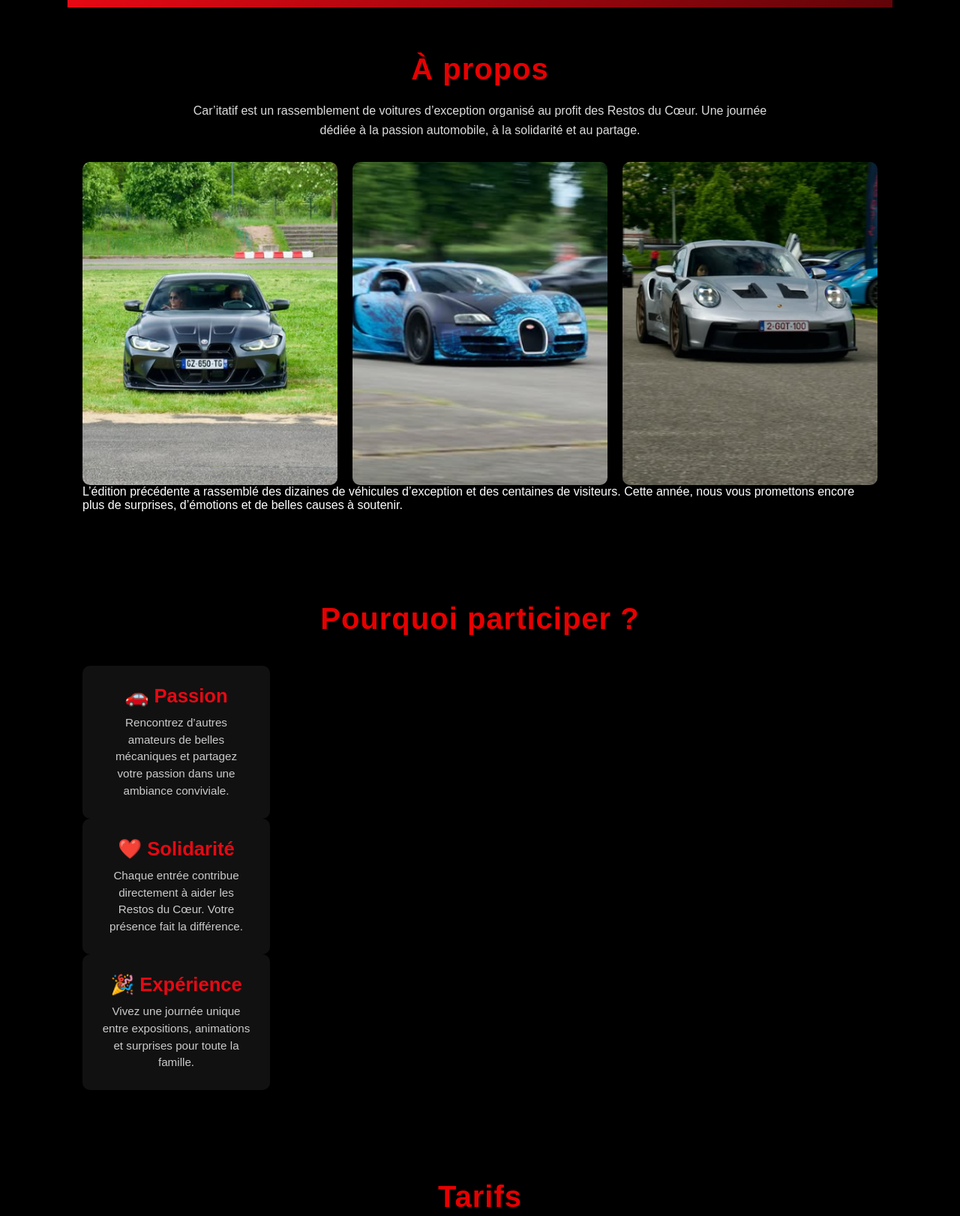
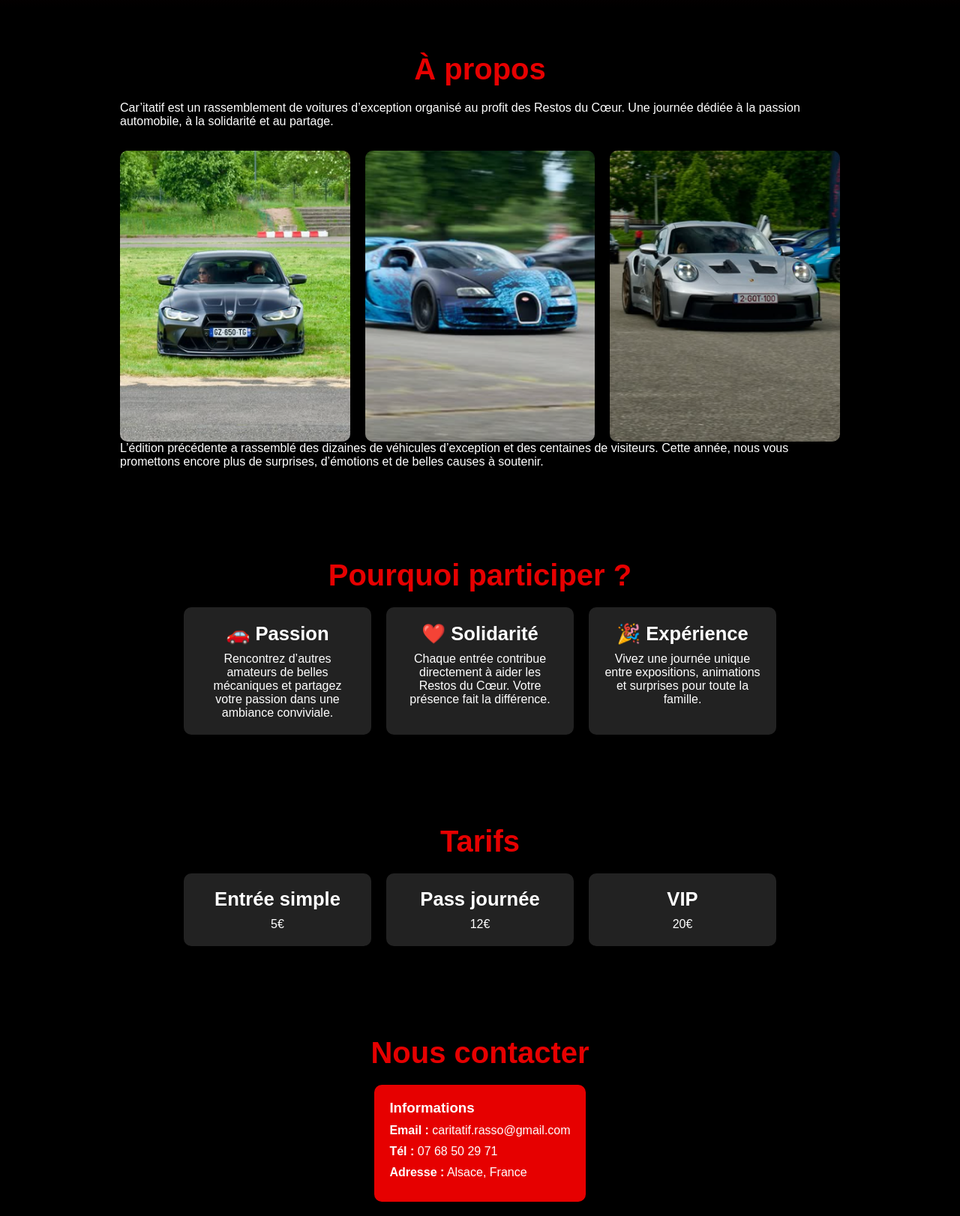
Before and after one commit to caritatifrasso-prog/car-itatif, a plain HTML site: page index.html in a window 1280 px wide. Shown: the part 880-2502 px from the top of the page at 75% size. Drawn offline with Linux system fonts and the light colour scheme.

Commit message:
Update style.css

```diff
--- a/style.css
+++ b/style.css
@@ -7,12 +7,11 @@
 
 html, body {
   width: 100%;
-  min-height: 100%;
-  background-color: #000;
-  color: #fff;
-  overflow-x: hidden;
+  min-height: 100%;          /* assure un fond sur toute la hauteur */
+  background-color: #000;    /* fond noir global */
+  color: #fff;               /* texte blanc par défaut */
+  overflow-x: hidden;        /* évite le scroll horizontal */
   font-family: Arial, sans-serif;
-  scroll-behavior: smooth;
 }
 
 /* HEADER */
@@ -21,8 +20,7 @@ header {
   justify-content: space-between;
   align-items: center;
   padding: 15px 30px;
-  background: rgba(0, 0, 0, 0.95);
-  backdrop-filter: blur(6px);
+  background: #000;
   position: sticky;
   top: 0;
   z-index: 1000;
@@ -71,11 +69,9 @@ nav ul li a:hover {
 
 /* HERO */
 .hero {
-  width: 100%;
-  min-height: 100vh;
-  background: linear-gradient(-45deg, #000000, #e50914, #000000, #e50914);
-  background-size: 300% 300%;
-  animation: gradientMove 10s ease infinite;
+  width: 100%;                  /* prend toute la largeur */
+  min-height: 100vh;            /* pleine hauteur */
+  background: linear-gradient(to top, #000000, #e50914);
   display: flex;
   flex-direction: column;
   align-items: center;
@@ -83,16 +79,12 @@ nav ul li a:hover {
   text-align: center;
   color: white;
   padding: 20px;
-}
-
-@keyframes gradientMove {
-  0% { background-position: 0% 50%; }
-  50% { background-position: 100% 50%; }
-  100% { background-position: 0% 50%; }
+  margin: 0;
+  max-width: 100% !important;   /* empêche tout centrage forcé */
 }
 
 .hero h1 {
-  font-size: clamp(2rem, 5vw, 4rem);
+  font-size: clamp(2rem, 5vw, 4rem); /* texte adaptatif */
   margin-bottom: 15px;
 }
 
@@ -110,22 +102,20 @@ nav ul li a:hover {
   background: #e50914;
   color: white;
   padding: 12px 25px;
-  border-radius: 8px;
+  border-radius: 5px;
   text-decoration: none;
   font-weight: bold;
-  transition: background 0.3s, transform 0.2s;
+  transition: background 0.3s;
   font-size: clamp(0.9rem, 2vw, 1.2rem);
 }
 
 .btn:hover {
-  background: #000;
-  transform: scale(1.05);
+  background: #000000;
 }
 
-/* SECTIONS GÉNÉRALES */
 section {
   padding: 60px 20px;
-  max-width: 1100px;
+  max-width: 1000px;
   margin: auto;
   background-color: #000;
 }
@@ -135,15 +125,49 @@ h2 {
   margin-bottom: 20px;
   color: #e60000;
   font-size: clamp(1.5rem, 4vw, 2.5rem);
-  letter-spacing: 1px;
 }
 
-p.intro {
+/* PRICING */
+.grid {
+  display: flex;
+  gap: 20px;
+  justify-content: center;
+  flex-wrap: wrap;
+}
+
+.card {
+  background: #222;
+  padding: 20px;
+  border-radius: 10px;
+  width: 250px;
   text-align: center;
-  max-width: 800px;
-  margin: 0 auto 20px;
-  line-height: 1.6;
-  color: #ddd;
+  transition: transform 0.3s;
+}
+
+.card:hover {
+  transform: translateY(-5px);
+}
+
+.card h3 {
+  margin-bottom: 10px;
+  font-size: clamp(1.2rem, 3vw, 1.6rem);
+}
+
+/* CONTACT */
+.contact-container {
+  display: flex;
+  justify-content: center;
+}
+
+.contact-infos {
+  background: #e60000;
+  padding: 20px;
+  border-radius: 10px;
+  max-width: 400px;
+}
+
+.contact-infos p {
+  margin: 10px 0;
 }
 
 /* 🎞️ GALERIE D'IMAGES */
@@ -171,68 +195,14 @@ p.intro {
   height: 100%;
   object-fit: cover;
   display: block;
-  transition: transform 0.3s ease;
 }
 
-.gallery-item:hover img {
-  transform: scale(1.1);
-}
-
-/* SECTION WHY */
-.why-grid {
-  margin-top: 40px;
-}
-
-.card {
-  background: #111;
-  padding: 25px;
-  border-radius: 10px;
-  width: 250px;
-  text-align: center;
-  transition: transform 0.3s, box-shadow 0.3s;
-}
-
-.card:hover {
-  transform: translateY(-5px);
-  box-shadow: 0 0 20px rgba(230, 0, 0, 0.4);
-}
-
-.card h3 {
-  margin-bottom: 10px;
-  font-size: clamp(1.2rem, 3vw, 1.6rem);
-  color: #e50914;
-}
-
-.card p {
-  color: #ccc;
-  line-height: 1.5;
-  font-size: 0.95rem;
-}
-
-/* CONTACT */
-.contact-container {
-  display: flex;
-  justify-content: center;
-}
-
-.contact-infos {
-  background: #e60000;
-  padding: 25px;
-  border-radius: 10px;
-  max-width: 400px;
-}
-
-.contact-infos p {
-  margin: 10px 0;
-}
 
 /* FOOTER */
 footer {
   text-align: center;
-  padding: 30px 15px;
+  padding: 20px;
   background: #000;
-  color: #aaa;
-  font-size: 0.9rem;
 }
 
 footer a {
@@ -268,8 +238,4 @@ footer a:hover {
     flex-direction: column;
     align-items: center;
   }
-
-  .card {
-    width: 90%;
-  }
 }
```
